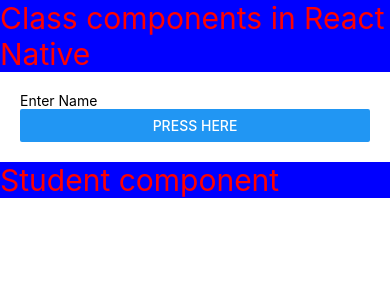
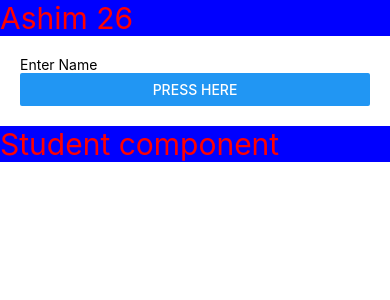
Before and after one commit to ashimaakash03/react-native-series, a React Native app: screen / in a window 390 px wide. Shown: the top 300 px of the page. Built offline with nearby package versions, Linux system fonts and the light colour scheme.

Commit message:
demonstrated states and updating states in class components

```diff
--- a/App.tsx
+++ b/App.tsx
@@ -3,18 +3,27 @@
 import Student from './components/Student.tsx'
 
 class App extends Component{
-    handlePress(){
-        console.warn("Button Pressed...")
+
+    constructor(){
+        super();
+        this.state= {
+            name: 'Ashim',
+            age: 26
+        }
+    }
+
+    updateName(value){
+        this.setState({name: value});
     }
     render(){
         return(
             <View>
                 <Text style={{color:'#f00', backgroundColor:'#00f', fontSize:30}}>
-                    Class components in React Native
+                    {this.state.name} {this.state.age}
                 </Text>
                 <View style={{margin:20}}>
-                <TextInput placeholder='Enter Name'/>
-                <Button title='Press here' onPress={this.handlePress}/>
+                <TextInput placeholder='Enter Name' onChangeText={(text)=> this.updateName(text)}/>
+                <Button title='Press here'/>
                 </View>
                 <Student/>
             </View>
```
